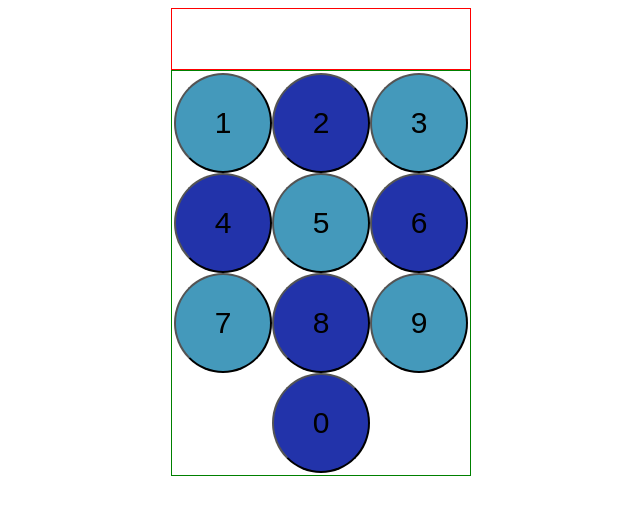
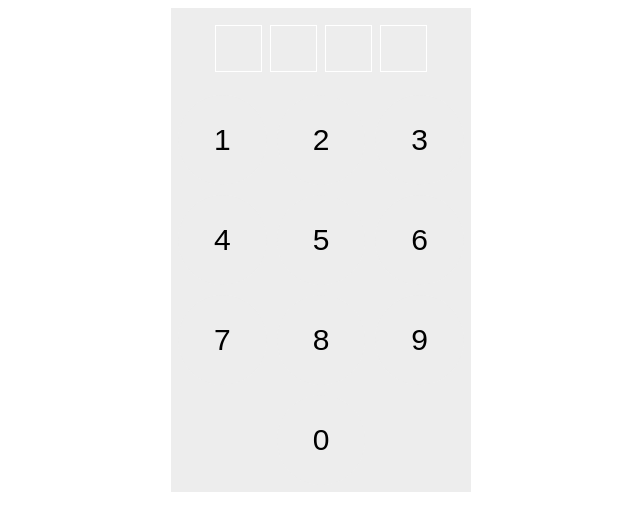
Before and after one commit to andresalves/test-react, a React app: page / in a window 1280 px wide. Shown: the whole page, without its empty margins (319-959 px from the left). Built offline with nearby package versions, Linux system fonts and the light colour scheme; some packages are replaced by stand-ins of ours.

Commit message:
Added timer

```diff
--- a/app/assets/scss/main.scss
+++ b/app/assets/scss/main.scss
@@ -1,13 +1,14 @@
 $color: white;
 $color-keys: blue;
 $color-display: blue;
+$color-keyboard: #ededed;
 
 body {
   background-color: $color;
 }
 
-.pin-pad {
-  position: relative;
+.app {
+  background-color: $color;
   display: flex;
   align-items: center;
   justify-content: center;
@@ -15,10 +16,14 @@ body {
   &__container {
     width: 300px;
   }
+}
+
+.pin-pad {
+  position: relative;
+  background-color: $color-keyboard;
 
   &__display {
-    height: 60px;
-    border: 1px red solid;
+    height: 80px;
     font-size: 30px;
     display: flex;
     align-items: center;
@@ -26,37 +31,48 @@ body {
   }
 
   &__message {
+    position: absolute;
     width: 100%;
     height: 100%;
-    position: absolute;
+    display: flex;
+    align-items: center;
+    justify-content: center;
+    top: 0;
+    background-color: #ededed;
+    background-color: rgba(0, 0, 0, 0.3);
+  }
+
+  &__keyboard {
+    padding: 2px;
+  }
+}
+
+.keys {
+  display: flex;
+  align-items: center;
+  flex-wrap: wrap;
+  justify-content: center;
+
+  &__key {
+    flex: 0 0 33.3333%;
     display: flex;
     align-items: center;
     justify-content: center;
   }
-
-  &__keyboard {
-    display: flex;
-    align-items: center;
-    flex-wrap: wrap;
-    justify-content: center;
-    border: 1px green solid;
-    padding: 2px;
-  }
 }
 
 .key {
-  height: 100px; //fix it
+  height: 90px;
   box-sizing: border-box;
-  flex: 0 0 33.3333%;
   border-radius: 50%;
-  display: flex;
-  align-items: center;
-  justify-content: center;
-
   font-size: 30px;
+  width: 100%;
+  margin: 5px;
+  background-color: $color-keyboard;
+  border-color: transparent;
 
   &:hover {
-    border: 1px solid #506CE8;
+    box-shadow: #506CE8 0 0 1px 1px;
   }
 
   &:active {
@@ -67,12 +83,36 @@ body {
   &:focus {
     outline: none;
   }
+}
 
-  &:nth-child(even) {
-    background: #23a;
-  }
+.message {
+  background: white;
+  display: flex;
+  align-items: center;
+  justify-content: center;
 
-  &:nth-child(odd) {
-    background: #49b;
+  &__value {
+    margin: 10px 30px;
   }
 }
+
+.display {
+  display: flex;
+  align-items: center;
+  flex-wrap: wrap;
+  justify-content: center;
+
+  &__item {
+    width: 45px;
+    height: 45px;
+    border: 1px $color solid;
+    margin-right: 8px;
+    display: flex;
+    align-items: center;
+    justify-content: center;
+
+    &:last-child {
+      margin-right: 0;
+    }
+  }
+}
--- a/app/components/App.js
+++ b/app/components/App.js
@@ -1,11 +1,7 @@
 import React from 'react';
-import Keyboard from './molecules/Keyboard';
+import Keyboard from './organisms/Keyboard';
 
 class App extends React.Component {
-  constructor(props) {
-    super(props);
-    this.handler = this.handler.bind(this);
-  }
 
   handler(pin) {
     console.log(pin);
@@ -17,13 +13,16 @@ class App extends React.Component {
       character: '*',
       pinLength: 4,
       userPin: '0000',
+      timeLocked: 30,
     };
     return (
-      <div>
-        <Keyboard
-          handler={this.handler}
-          {...settings}
-        />
+      <div className="app">
+        <div className="app__container">
+          <Keyboard
+            handler={this.handler}
+            {...settings}
+          />
+        </div>
       </div>
     );
   }
--- /dev/null
+++ b/app/components/atoms/Display.js
@@ -0,0 +1,27 @@
+import React from 'react';
+
+const Display = ({ pinLength, value }) => {
+  const letters = value.split('');
+  const lettersLength = letters.length;
+  return (
+    <div className="display">
+      {
+        [...Array(pinLength || 0)].map((v, index) => {
+          let letter = '';
+
+          if (index < lettersLength) {
+            letter = letters[index];
+          }
+
+          return (
+            <div className="display__item">
+              <span>{letter}</span>
+            </div>
+          );
+        })
+      }
+    </div>
+  );
+};
+
+export default Display;
--- /dev/null
+++ b/app/components/atoms/Locked.js
@@ -0,0 +1,48 @@
+import React from 'react';
+
+class Locked extends React.Component {
+  constructor(props) {
+    super(props);
+    this.state = { start: false };
+    this.tick = this.tick.bind(this);
+  }
+
+  tick() {
+    const { start, seconds } = this.state;
+    const { timeLocked, toggleMessageBlocked } = this.props;
+    if (seconds === 0) {
+      toggleMessageBlocked();
+    } else {
+      if (!start) {
+        this.setState({
+          start: true,
+          seconds: timeLocked - 1
+        });
+      } else {
+        this.setState({ seconds: seconds - 1 });
+      }
+    }
+  }
+
+  componentDidMount() {
+    this.timer = setInterval(this.tick, 1000);
+  }
+
+  componentWillUnmount() {
+    clearInterval(this.timer);
+  }
+
+  render() {
+    const { timeLocked } = this.props;
+    const { start, seconds } = this.state;
+
+    const timer = start ? seconds : timeLocked;
+    return (
+      <div className="message">
+        <label className="message__value">{`Locked for ${timer}s`}</label>
+      </div>
+    );
+  }
+}
+
+export default Locked;
--- a/app/components/atoms/ResultPin.js
+++ b/app/components/atoms/ResultPin.js
@@ -2,8 +2,8 @@ import React from 'react';
 
 const ResultMessagePin = ({ isValid, wrongTimes }) => {
   return (
-    <div>
-      {isValid ? 'Ok' : `Error (${wrongTimes})`}
+    <div className="message">
+      <label className="message__value">{isValid ? 'Ok' : `Error (${wrongTimes})`}</label>
     </div>
   );
 };
--- /dev/null
+++ b/app/components/molecules/Keys.js
@@ -0,0 +1,24 @@
+import React from 'react';
+import Key from '../atoms/Key';
+
+const Keys = ({ keys = [], action }) => {
+  return (
+    <div className="keys">
+      {
+        keys.map((key) => {
+          return (
+            <div
+              className="keys__key">
+              <Key
+                key={key}
+                keyValue={key}
+                action={action}
+              />
+            </div>);
+        })
+      }
+    </div>
+  );
+};
+
+export default Keys;
--- a/app/components/molecules/Keyboard.js
+++ b/app/components/organisms/Keyboard.js
@@ -1,7 +1,9 @@
 import React from 'react';
-import Key from '../atoms/Key';
 import debounce from '../../util/util';
 import ResultMessagePin from '../atoms/ResultPin';
+import Keys from '../molecules/Keys';
+import Display from '../atoms/Display';
+import Locked from '../atoms/Locked';
 
 class Keyboard extends React.Component {
   constructor(props) {
@@ -16,8 +18,20 @@ class Keyboard extends React.Component {
     };
     this.pressKey = this.pressKey.bind(this);
     this.validatePin = this.validatePin.bind(this);
+    this.toggleMessageBlocked = this.toggleMessageBlocked.bind(this);
     this.showPin = debounce(this.showPin, 300);
-    this.toggleMessage = debounce(this.toggleMessage, 100);
+    this.toggleMessage = debounce(this.toggleMessage, 500);
+  }
+
+  toggleMessageBlocked() {
+    const { isBlocked } = this.state;
+
+    if (isBlocked) {
+      this.setState({
+        isBlocked: false,
+        countWrong: false,
+      });
+    }
   }
 
   toggleMessage() {
@@ -96,7 +110,7 @@ class Keyboard extends React.Component {
   }
 
   render() {
-    const { keys } = this.props;
+    const { keys, timeLocked, pinLength } = this.props;
     const {
       isBlocked,
       showMessage, valueView, isValid, countWrong,
@@ -106,19 +120,12 @@ class Keyboard extends React.Component {
       <div className="pin-pad">
         <div className="pin-pad__container">
           <div className="pin-pad__display">
-            {valueView}
+            <Display pinLength={pinLength} value={valueView}/>
           </div>
           <div className="pin-pad__keyboard">
-            {
-              keys.map((key) => {
-                return (
-                  <Key
-                    key={key}
-                    keyValue={key}
-                    action={this.pressKey}
-                  />);
-              })
-            }
+            <Keys
+              keys={keys}
+              action={this.pressKey}/>
           </div>
         </div>
         {
@@ -134,7 +141,7 @@ class Keyboard extends React.Component {
         {
           isBlocked && (
             <div className="pin-pad__message">
-              Locked for 30s
+              <Locked toggleMessageBlocked={this.toggleMessageBlocked} timeLocked={timeLocked}/>
             </div>
           )
         }
--- a/package.json
+++ b/package.json
@@ -3,6 +3,10 @@
   "version": "1.0.0",
   "description": "Pin pad",
   "main": "index.js",
+  "otherscrips": {
+    "precommit": "cross-env npm run lint && npm test",
+    "prepush": "cross-env npm run lint && npm test"
+  },
   "scripts": {
     "start": "webpack-dev-server",
     "clean": "rimraf dist",
@@ -11,8 +15,6 @@
     "test": "jest",
     "test:watch": "jest --watch",
     "coverage": "jest --coverage",
-    "precommit": "cross-env npm run lint && npm test",
-    "prepush": "cross-env npm run lint && npm test",
     "webpack:dev": "webpack --colors",
     "webpack:prod": "webpack --config webpack.production.config.js --colors",
     "heroku-postbuild": "npm run production"
```
